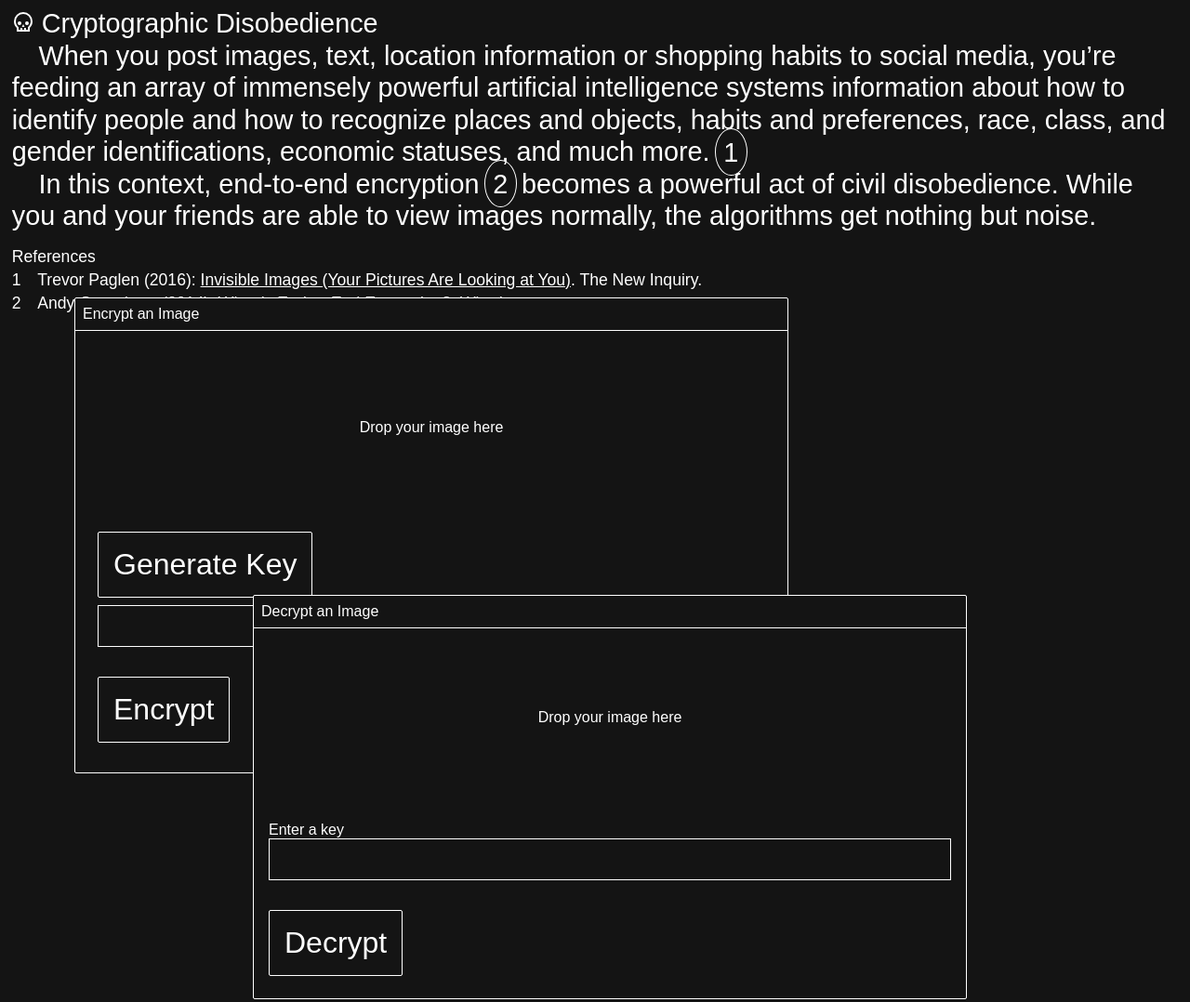
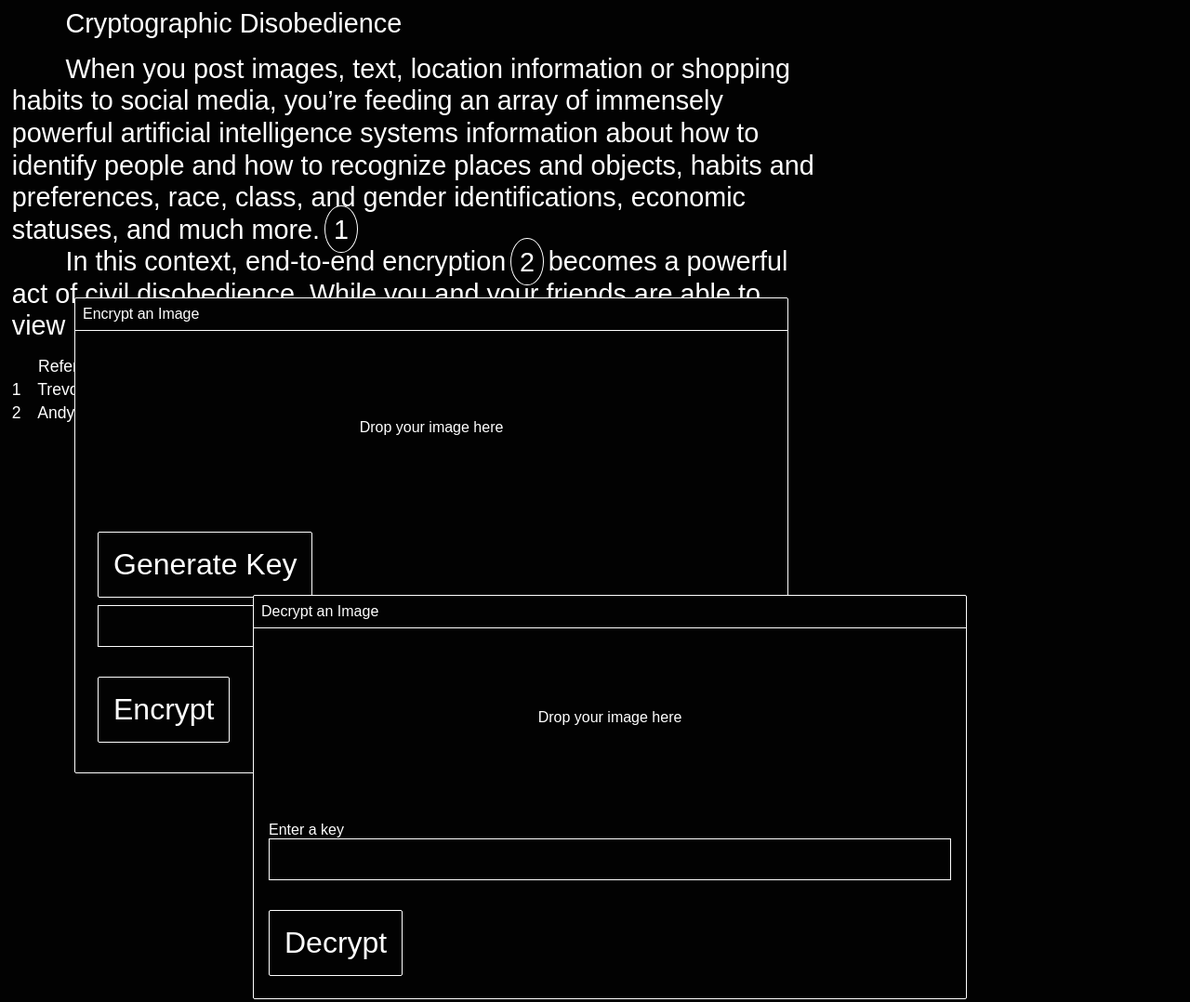
Before and after one commit to awesomephant/cryptographic-disobedience, a website: page index.html in a window 1280 px wide. Shown: the top 1078 px of the page at 93% size. Drawn offline with Linux system fonts and the light colour scheme; a script that the page names is missing.

Commit message:
Sharpen up graphic design

```diff
--- a/index.html
+++ b/index.html
@@ -5,7 +5,7 @@
     <meta charset="UTF-8">
     <meta name="viewport" content="width=device-width, initial-scale=1.0">
     <meta http-equiv="X-UA-Compatible" content="ie=edge">
-    <title>Document</title>
+    <title>💀💀💀</title>
     <script src="main.js"></script>
     <script src="https://cdnjs.cloudflare.com/ajax/libs/draggabilly/2.1.1/draggabilly.pkgd.min.js"></script>
     <link rel="stylesheet" href="./css/main.css">
@@ -13,10 +13,7 @@
 
 <body>
     <header class="site-header">
-        <h1><svg style="width:24px;height:24px" viewBox="0 0 24 24">
-                <path fill="#ffffff" d="M8,15A2,2 0 0,1 6,13A2,2 0 0,1 8,11A2,2 0 0,1 10,13A2,2 0 0,1 8,15M10.5,17L12,14L13.5,17H10.5M16,15A2,2 0 0,1 14,13A2,2 0 0,1 16,11A2,2 0 0,1 18,13A2,2 0 0,1 16,15M22,11A10,10 0 0,0 12,1A10,10 0 0,0 2,11C2,13.8 3.2,16.3 5,18.1V22H19V18.1C20.8,16.3 22,13.8 22,11M17,20H15V18H13V20H11V18H9V20H7V17.2C5.2,15.7 4,13.5 4,11A8,8 0 0,1 12,3A8,8 0 0,1 20,11C20,13.5 18.8,15.8 17,17.2V20Z" />
-            </svg>
-            Cryptographic Disobedience</h1>
+        <h1>Cryptographic Disobedience</h1>
         <p>When you post images, text, location information or shopping habits to social media, you’re feeding an array of immensely powerful
             artificial intelligence systems information about how to identify people and how to recognize places and
             objects, habits and preferences, race, class, and gender identifications, economic statuses, and much more. <span class="footnote">1</span></p>
--- a/sass/_site.scss
+++ b/sass/_site.scss
@@ -22,13 +22,21 @@ a {
     font-size: calc(1rem + 1vw);
     line-height: 1.2;
     margin-bottom: 2rem;
+    max-width: 30em;
     svg {
         width: 1.2em;
         position: relative;
         top: .05em;
     }
+    h1 {
+        text-indent: 2em;
+        margin-bottom: .5em;
+    }
+    h2 {
+        text-indent: 1.6em;
+    }
     p {
-        text-indent: 1em;
+        text-indent: 2em;
     }
     h2 {
         font-size: 1.1rem;
--- a/sass/_vars.scss
+++ b/sass/_vars.scss
@@ -1,2 +1,2 @@
-$black: rgb(20,20,20);
+$black: rgb(2,2,2);
 $sans: "Suisse Int'l", sans-serif;
```
Also changed, not shown: css/main.css, 1 other file.
